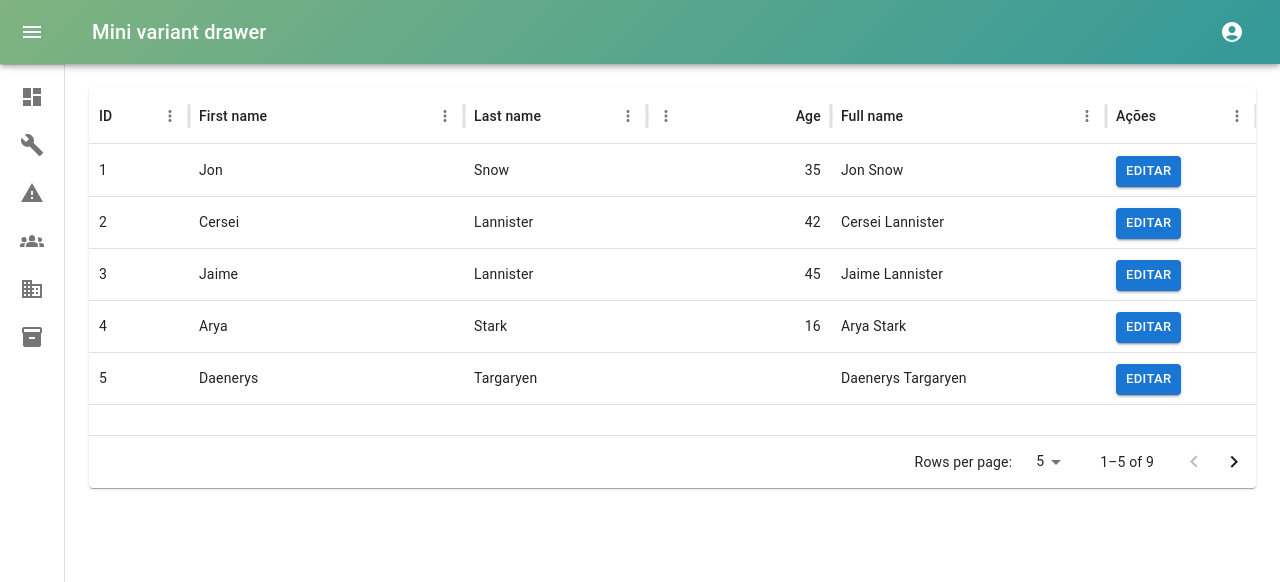
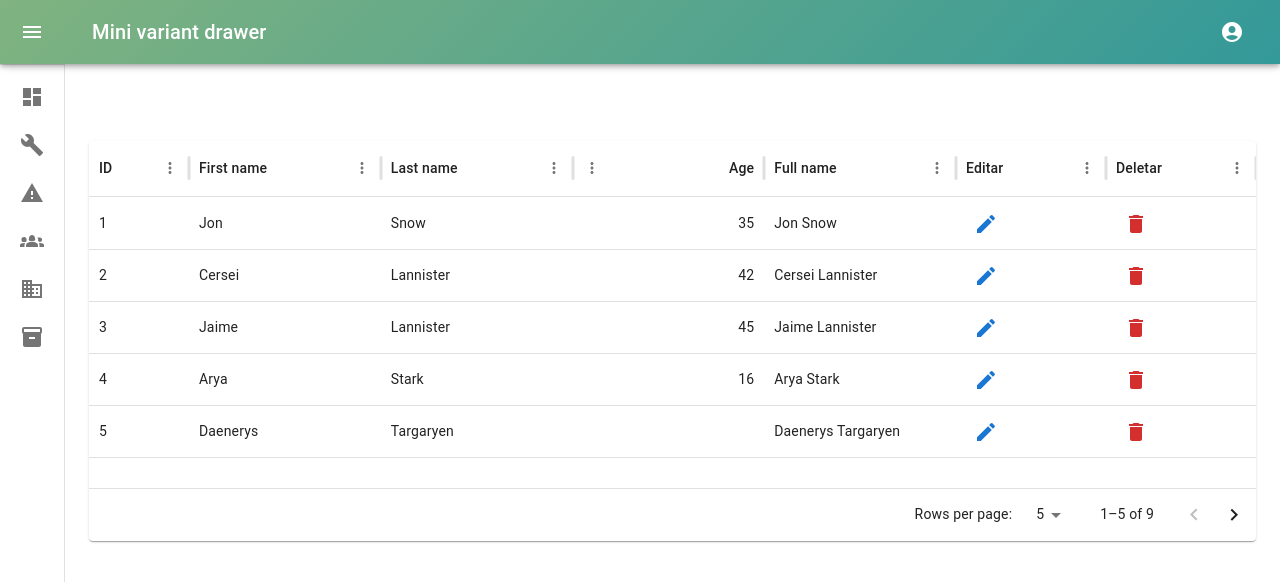
Before and after one commit to renanosoriorosa/OeX-POC-Front, a Next.js app: page /Usuario in a window 1280 px wide. Shown: the top 582 px of the page. Built offline with nearby package versions, Linux system fonts and the light colour scheme.

Commit message:
Ajustes tabela usuarios

```diff
--- a/src/app/Usuario/page.tsx
+++ b/src/app/Usuario/page.tsx
@@ -1,12 +1,15 @@
 "use client";
 import * as React from "react";
-import { DataGrid, GridColDef } from "@mui/x-data-grid";
+import { DataGrid, GridColDef, GridPaginationModel } from "@mui/x-data-grid";
 import Paper from "@mui/material/Paper";
-import Button from "@mui/material/Button";
+import EditIcon from '@mui/icons-material/Edit';
+import DeleteIcon from '@mui/icons-material/Delete';
+import { Button, IconButton } from "@mui/material";
+import AddIcon from '@mui/icons-material/Add';
 
 const columns: GridColDef[] = [
   { field: "id", headerName: "ID" },
-  { field: "firstName", headerName: "First name", flex: 1.5, },
+  { field: "firstName", headerName: "First name", flex: 1, },
   { field: "lastName", headerName: "Last name",flex: 1,},
   {
     field: "age",
@@ -19,22 +22,35 @@ const columns: GridColDef[] = [
     headerName: "Full name",
     description: "This column has a value getter and is not sortable.",
     sortable: false,
-    flex: 1.5,
+    flex: 1,
     valueGetter: (value, row) => `${row.firstName || ""} ${row.lastName || ""}`,
   },
   {
-    field: "actions",
-    headerName: "Ações",
+    field: "edit",
+    headerName: "Editar",
     width: 150,
+    sortable: false,
+    filterable: false,
     renderCell: (params) => (
-      <Button
-        variant="contained"
-        color="primary"
-        size="small"
-        onClick={() => handleButtonClick(params.row.id)}
-      >
-        Editar
-      </Button>
+        <IconButton color="primary"
+            aria-label="add to shopping cart"
+            onClick={() => handleButtonClick(params.row.id)}>
+            <EditIcon />
+        </IconButton>
+    ),
+  },
+  {
+    field: "delete",
+    headerName: "Deletar",
+    width: 150,
+    sortable: false,
+    filterable: false,
+    renderCell: (params) => (
+        <IconButton color="error"
+            aria-label="add to shopping cart"
+            onClick={() => handleButtonClick(params.row.id)}>
+            <DeleteIcon />
+        </IconButton>
     ),
   },
 ];
@@ -55,18 +71,44 @@ const rows = [
   { id: 9, lastName: "Roxie", firstName: "Harvey", age: 65 },
 ];
 
-const paginationModel = { page: 0, pageSize: 5 };
+export default function Usuario() {
+    const [paginationModel, setPaginationModel] = React.useState<GridPaginationModel>({
+        page: 0,
+        pageSize: 5,
+      });
 
-export default function Usuario() {
+      const handlePaginationChange = (newPagination: GridPaginationModel) => {
+        console.log("Nova página:", newPagination.page);
+        console.log("Novo pageSize:", newPagination.pageSize);
+        setPaginationModel(newPagination);
+      };
+
   return (
+    <>
+        <Button
+             sx={{
+                mb: 2,
+                color: 'white',
+                borderColor: 'white',
+                '&:hover': {
+                    borderColor: 'white',
+                    backgroundColor: 'rgba(255, 255, 255, 0.1)'
+                }
+            }}
+            variant="outlined"
+            endIcon={<AddIcon />}>
+            Novo Usuário
+        </Button>
         <Paper sx={{ height: 400, width: "100%" }}>
             <DataGrid
                 rows={rows}
                 columns={columns}
                 initialState={{ pagination: { paginationModel } }}
-        pageSizeOptions={[5, 10]}
+                onPaginationModelChange={handlePaginationChange} // Captura evento de troca de página e pageSize
+                pageSizeOptions={[5, 10, 20]}
                 sx={{ border: 0 }}
             />
         </Paper>
+    </>
   );
 }
```
Also changed, not shown: src/app/page.tsx (+12 -6 lines). Lines whose indentation alone changed are shown as unchanged.
